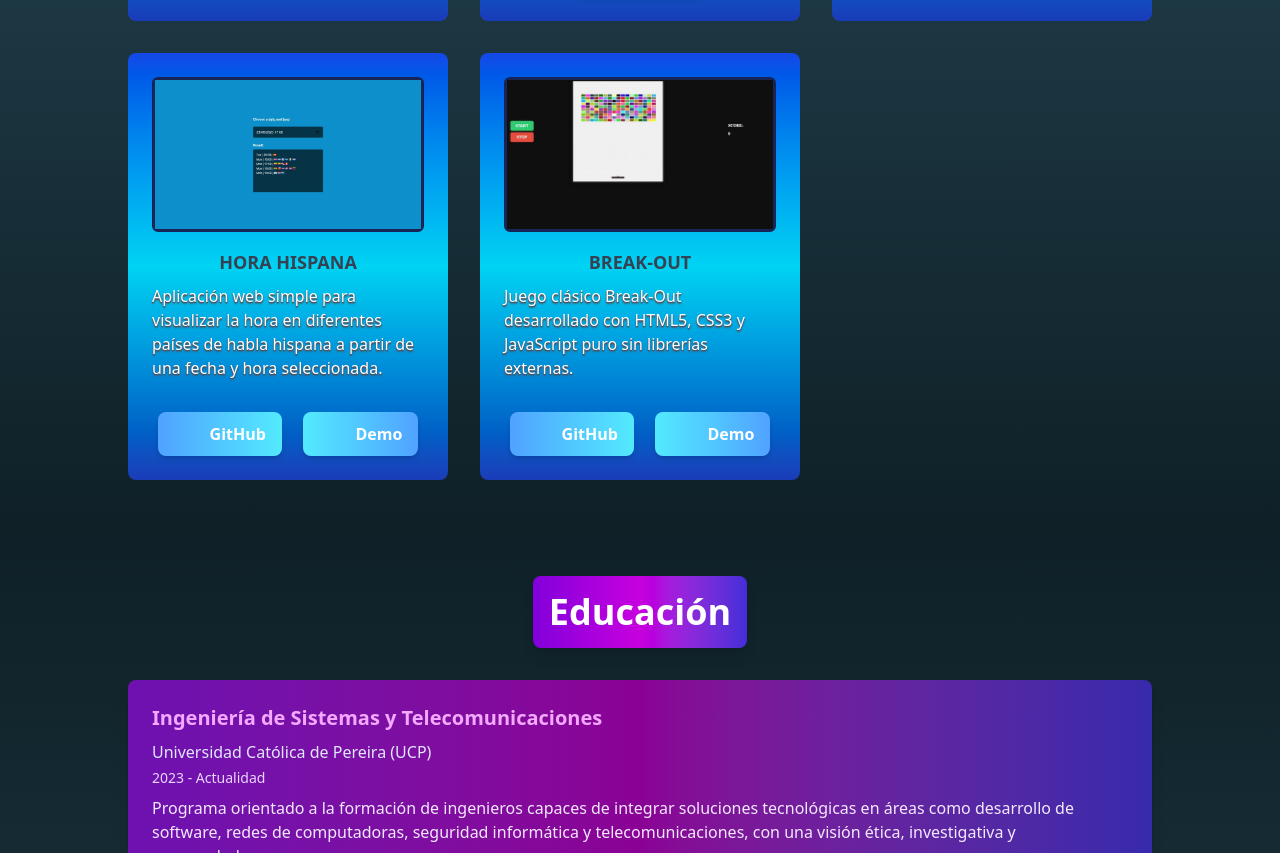
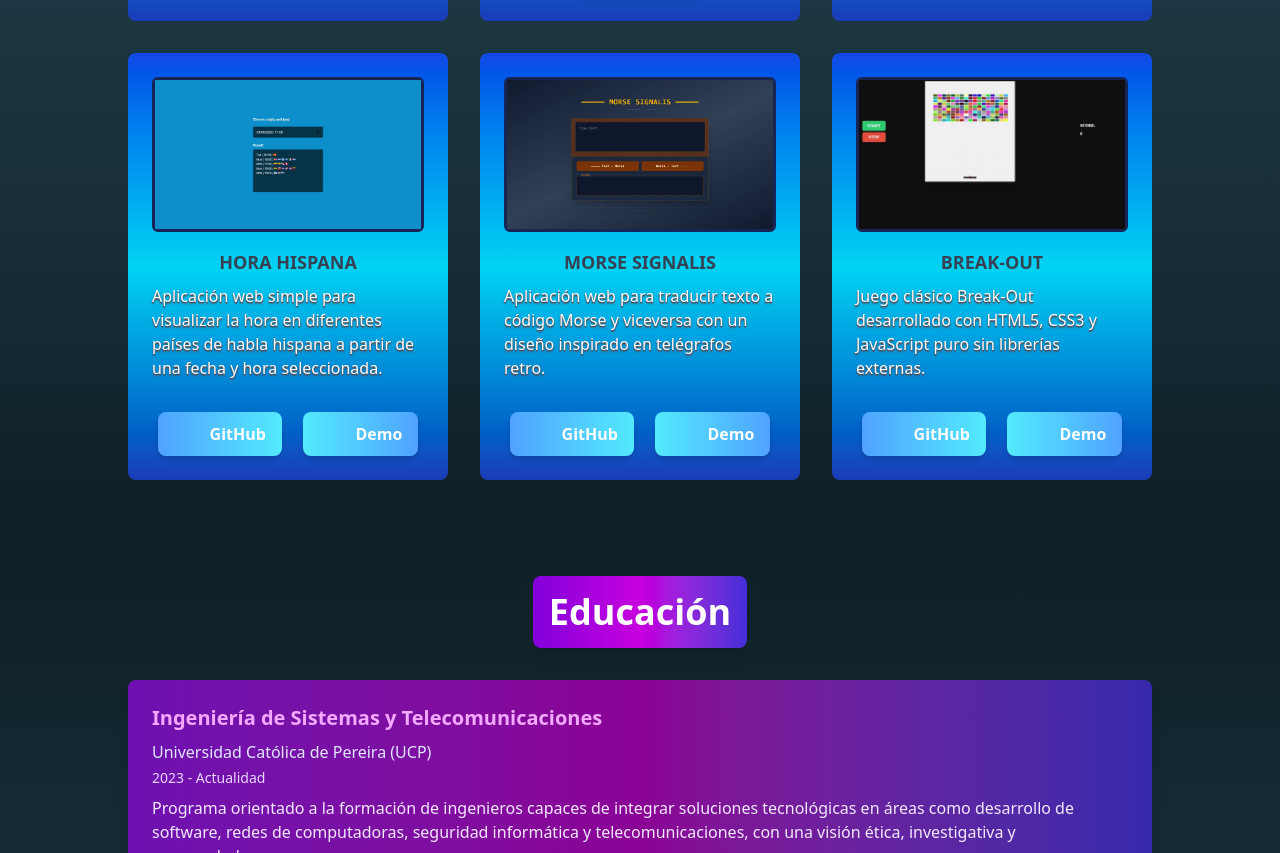
Before and after one commit to alejandro-diaz-osorio/portfolio, an Astro site: page / in a window 1280 px wide. Shown: the part 1319-2172 px from the top of the page. Built offline with nearby package versions, Linux system fonts and the light colour scheme; Astro itself is replaced by a stand-in of ours; some icons are missing.

Commit message:
feat: add Morse Signalis project with details and image

```diff
--- a/src/data/projects.js
+++ b/src/data/projects.js
@@ -3,6 +3,7 @@ import TxRxMorse from "../assets/projects/Tx&RxMorse.webp";
 import BreakOut from "../assets/projects/break_out.webp";
 import DataCRIPT from "../assets/projects/datacript.webp";
 import Hora_Hispana from "../assets/projects/hora_hispana.webp";
+import MorseSignales from "../assets/projects/morse_signalis.webp"
 
 export const projects = [
   {
@@ -21,7 +22,7 @@ export const projects = [
   {
     title: "DATA.CRIPT",
     description:
-    "Aplicación web para encriptar y desencriptar mensajes usando una clave personalizada.",
+      "Aplicación web para encriptar y desencriptar mensajes usando una clave personalizada.",
     github: "https://github.com/alejandro-diaz-osorio/datacript",
     demo: "https://datacript.netlify.app/",
     image: DataCRIPT,
@@ -29,10 +30,18 @@ export const projects = [
   {
     title: "HORA HISPANA",
     description:
-    "Aplicación web simple para visualizar la hora en diferentes países de habla hispana a partir de una fecha y hora seleccionada.",
+      "Aplicación web simple para visualizar la hora en diferentes países de habla hispana a partir de una fecha y hora seleccionada.",
     github: "https://github.com/alejandro-diaz-osorio/Hora-Hispana",
     demo: "https://horahispana.netlify.app/",
     image: Hora_Hispana,
+  },
+  {
+    title: "MORSE SIGNALIS",
+    description:
+      "Aplicación web para traducir texto a código Morse y viceversa con un diseño inspirado en telégrafos retro.",
+    github: "https://github.com/alejandro-diaz-osorio/morse-signalis",
+    demo: "https://morsesignalis.netlify.app/",
+    image: MorseSignales,
   },
   {
     title: "BREAK-OUT",
```
Also changed, not shown: src/assets/projects/morse_signalis.webp (added).
